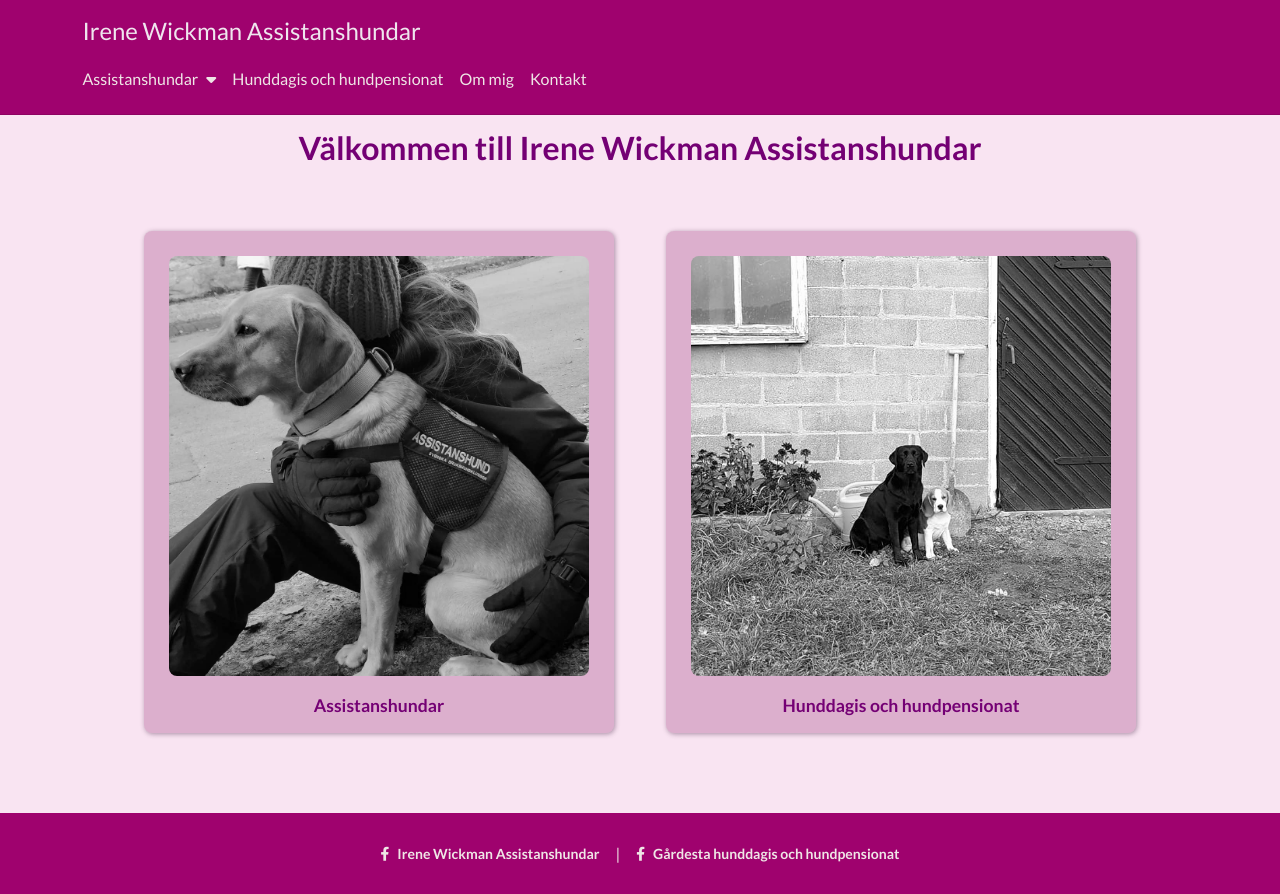
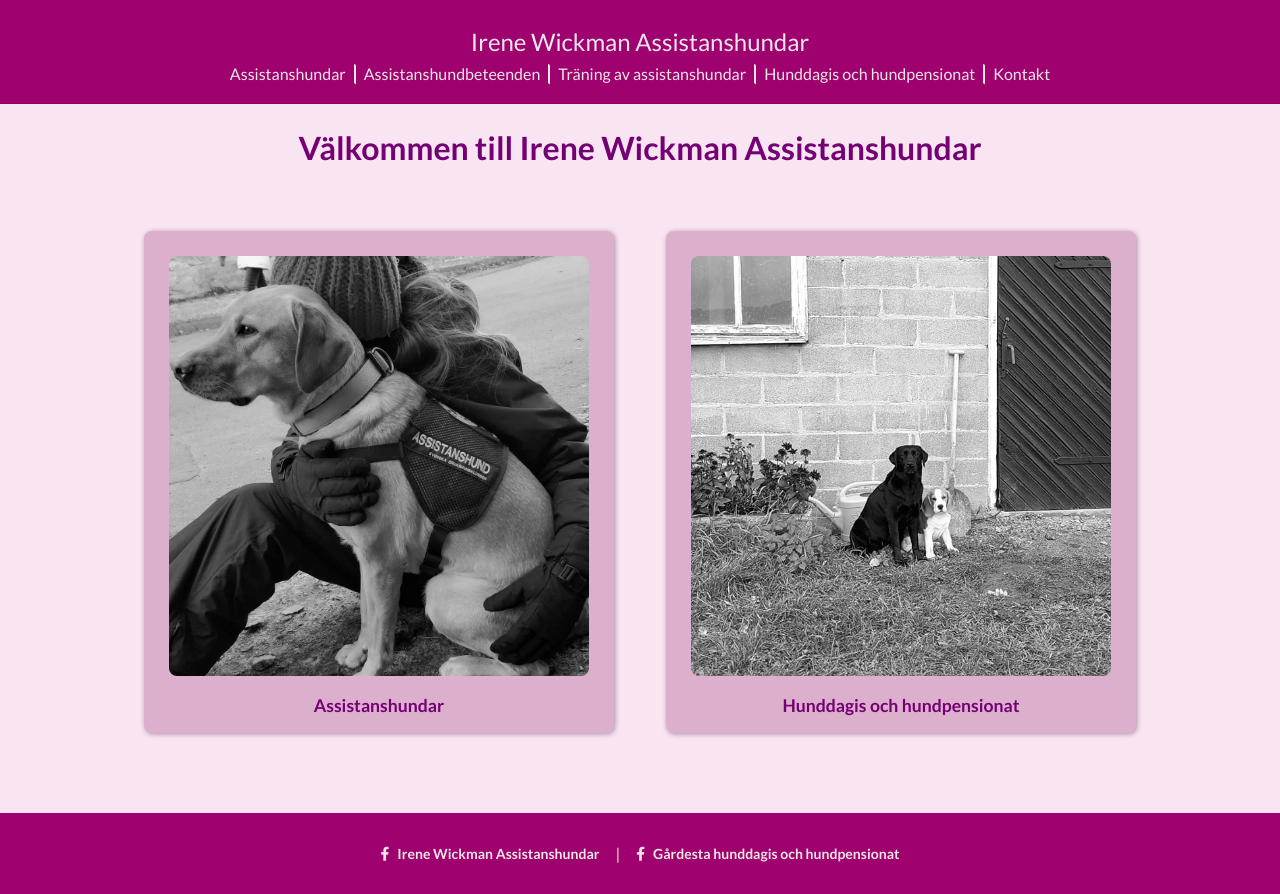
Before and after one commit to Majuutschi/exjobb, a React (Create React App) app: page / in a window 1280 px wide. Built offline with nearby package versions, Linux system fonts and the light colour scheme.

Commit message:
navbar changes

```diff
--- a/src/components/navigation/Navbar.tsx
+++ b/src/components/navigation/Navbar.tsx
@@ -52,32 +52,20 @@ const Navbar = () => {
             <li><NavLink to={'/dogs'}>Assistans&shy;hundar</NavLink></li>
             <li><NavLink to={'/videos'}>Assistanshund&shy;beteenden</NavLink></li>
             <li><NavLink to={'/training'}>Träning av assistanshundar</NavLink></li>
-            <li><NavLink to="/daycare">Hunddagis och hundpensionat</NavLink></li>
-            <li><NavLink to="/about">Om mig</NavLink></li>
-            <li><NavLink to="/connect">Kontakt</NavLink></li>
+            <li><NavLink to={'/daycare'}>Hunddagis och hundpensionat</NavLink></li>
+            <li><NavLink to={'/about'}>Om mig</NavLink></li>
+            <li><NavLink to={'/connect'}>Kontakt</NavLink></li>
           </ul>
         </button>
 
         <div className='collapse navbar-collapse'>
           <ul className='nav-links navbar-nav'>
-            <div>
-              <li className='dogs-dropdown'>
-                <NavLink to={'/dogs'}>
-                  Assistans&shy;hundar
-                  <i className='fa fa-caret-down'></i>
-                </NavLink>
-                <ul className='dogs-dropdown-content'>
-                  <li><NavLink to={'/dogs'}>Assistans&shy;hundar</NavLink></li>
-                  <li><NavLink to={'/videos'}>Assistanshund&shy;beteenden</NavLink></li>
-                  <li><NavLink to={'/training'}>Träning av assistanshundar</NavLink></li>
-                </ul>
-              </li>
-            </div>
-            <li><NavLink to="/daycare">Hunddagis och hundpensionat</NavLink></li>
-            <li><NavLink to="/about">Om mig</NavLink></li>
-            <li><NavLink to="/connect">Kontakt</NavLink></li>
+            <li><NavLink to={'/dogs'}>Assistans&shy;hundar</NavLink></li>
+            <li><NavLink to={'/videos'}>Assistanshund&shy;beteenden</NavLink></li>
+            <li><NavLink to={'/training'}>Träning av assistanshundar</NavLink></li>
+            <li><NavLink to={'/daycare'}>Hunddagis och hundpensionat</NavLink></li>
+            <li className='last'><NavLink to={'/connect'}>Kontakt</NavLink></li>
           </ul>
-
         </div>
       </div>
     </div>
--- a/src/styles/_navbar.scss
+++ b/src/styles/_navbar.scss
@@ -1,4 +1,3 @@
-/* Navbar */
 .navbar {
   background: #9f026e;
   color: #efe6e6;
@@ -10,7 +9,7 @@
   width: 100%;
   position: fixed;
   top: 0;
-  transition: 0.3s linear;
+  transition: 0.4s linear;
   z-index: 1;
 }
 
@@ -20,7 +19,7 @@
   z-index: 40;
   position: fixed;
   top: -80px;
-  transition: 0.3s linear;
+  transition: 0.4s linear;
 }
 
 .navbar-container {
@@ -143,7 +142,6 @@
 }
 
 
-
 @media only screen and (min-width: 768px) {
   .logo-link {
     font-size: 1.5rem;
@@ -154,15 +152,18 @@
 @media only screen and (min-width: 992px) {
   .navbar {
     padding: 0.5rem;
-    height: fit-content;
+    height: 6.5rem;
+  }
+
+  .hidden {
+    top: -120px;
   }
 
   .navbar-container {
     width: 100%;
     padding: 0 0.2rem;
     display: block;
-    justify-content: center;
-    margin: auto;
+    text-align: center;
   }
 
   .logo-link {
@@ -176,6 +177,7 @@
 
   .collapse:not(.show) {
     display: flex;
+    justify-content: center;
   }
 
   .navbar-nav {
@@ -188,59 +190,33 @@
   .nav-links {
     li {
       word-wrap: break-word;
-      margin: 0.5rem;
+      margin: 0;
+      padding: 0 0.5rem;
+      border-right: 2px solid #efe6e6;
+      border-radius: 2px;
+
+      &:hover {
+        font-weight: 500;
+      }
+    }
+
+    .active {
+      border-bottom: 2px solid #efe6e6;
+      font-weight: 500;
+    }
+
+    .last {
+      border-right: none;
     }
 
     a {
       text-decoration: none;
       color: #efe6e6;
       font-size: 1rem;
+      padding-bottom: 0.3rem;
     }
   }
-
-  .dogs-dropdown {
-    position: relative;
-
-    i {
-      display: inline-block;
-      margin-left: 0.5rem;
-    }
-  }
-
-  .dogs-dropdown-content {
-    display: none;
-    background: #9f026df6;
-    border-radius: 8px;
-    position: absolute;
-    top: 2rem;
-    transition: ease-in-out 0.5s;
-    box-shadow: 1px 1px 5px #2a002a63;
-
-    li {
-      display: block;
-      cursor: pointer;
-      padding: 0.5rem 0;
-      border-bottom: 2px solid transparent;
-      font-weight: 500;
-    }
-
-    li:hover,
-    .active {
-      color: #ffffff;
-      font-weight: 600;
-    }
-
-  }
-
-  .dogs-dropdown:hover {
-    .dogs-dropdown-content {
-      display: block;
-      z-index: 2;
-    }
-  }
-
 }
-
 
 
 @media only screen and (min-width: 1200px) {
@@ -248,7 +224,6 @@
     width: 90%;
   }
 }
-
 
 
 @media only screen and (min-width: 1400px) {
```
